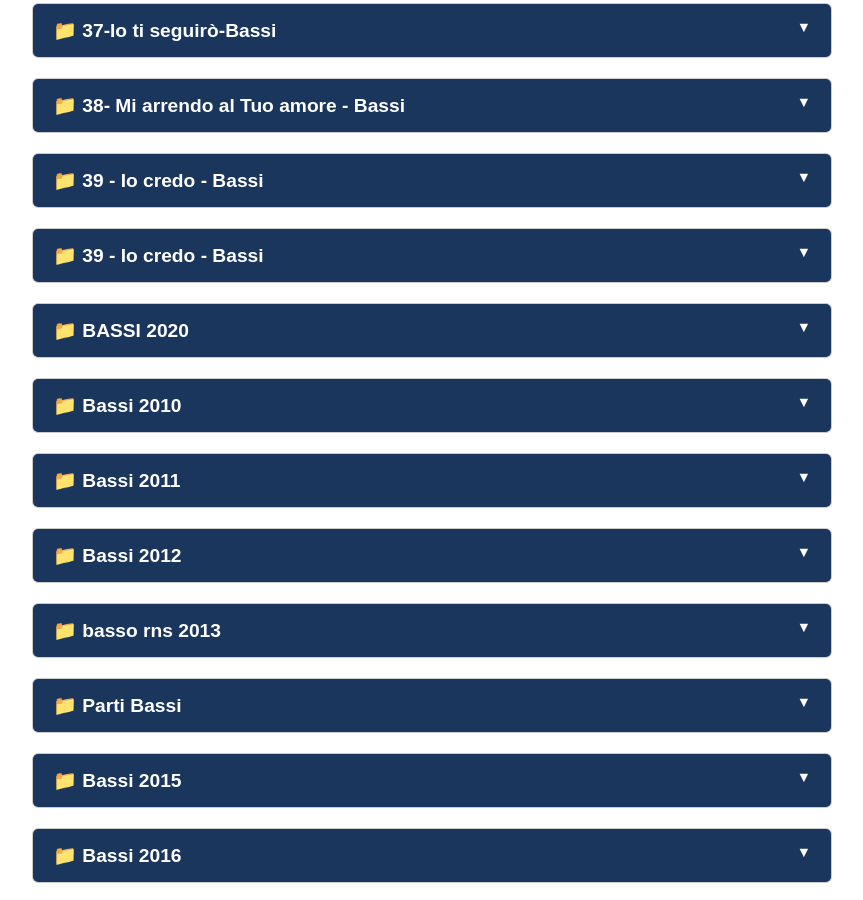
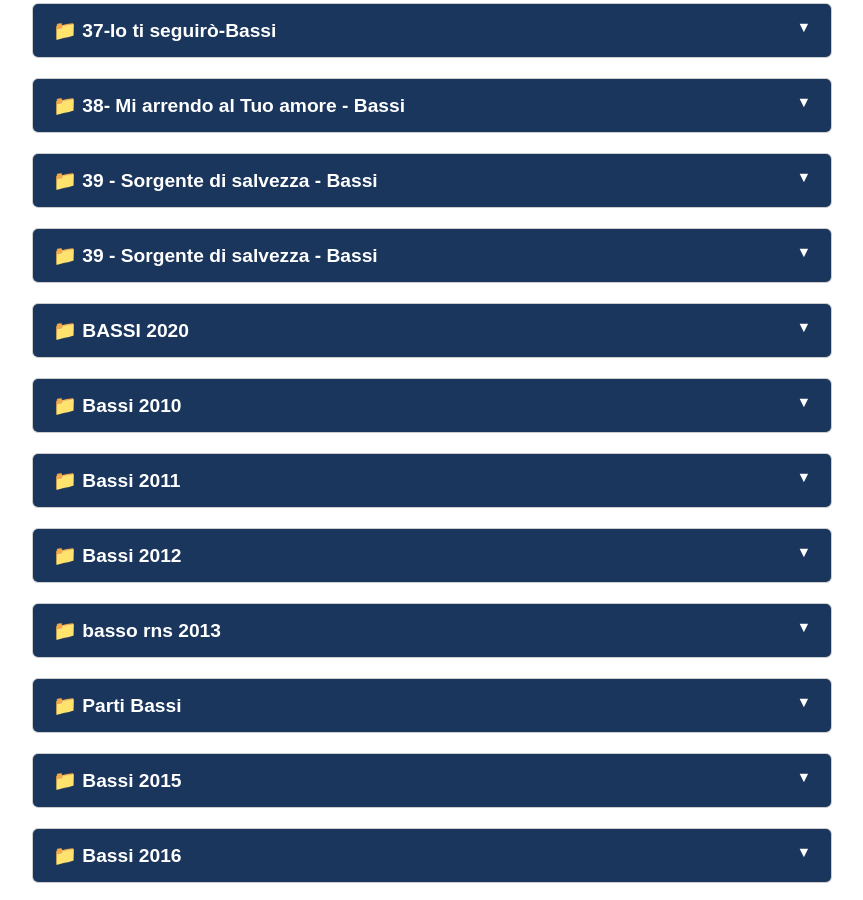
Before and after one commit to samu-saba/bass__, a plain HTML site: page index.html in a window 1280 px wide. Shown: the part 2285-3185 px from the top of the page, without its empty margins (208-1071 px from the left). Drawn offline with Linux system fonts and the light colour scheme.

Commit message:
un botto di modifiche

```diff
--- a/index.html
+++ b/index.html
@@ -1362,9 +1362,9 @@
                 </div>
             </details>
         </div>
-        <div class="section" data-section-name="39 - Io credo - Bassi">
-            <details>
-                <summary>📁 39 - Io credo - Bassi</summary>
+        <div class="section" data-section-name="39 - Sorgente di salvezza - Bassi">
+            <details>
+                <summary>📁 39 - Sorgente di salvezza - Bassi</summary>
                 <div class="section-content">
                     <div class="track" data-title="01-spalanca le tue porte - bassi.mp3">
                         <span class="track-title">01-Spalanca le tue porte - bassi.mp3</span>
@@ -1421,9 +1421,9 @@
                 </div>
             </details>
         </div>
-        <div class="section" data-section-name="39 - Io credo - Bassi">
-            <details>
-                <summary>📁 39 - Io credo - Bassi</summary>
+        <div class="section" data-section-name="39 - Sorgente di salvezza - Bassi">
+            <details>
+                <summary>📁 39 - Sorgente di salvezza - Bassi</summary>
                 <div class="section-content">
                     <div class="track" data-title="01-spalanca le tue porte - bassi.mp3">
                         <span class="track-title">01-Spalanca le tue porte - bassi.mp3</span>
```
